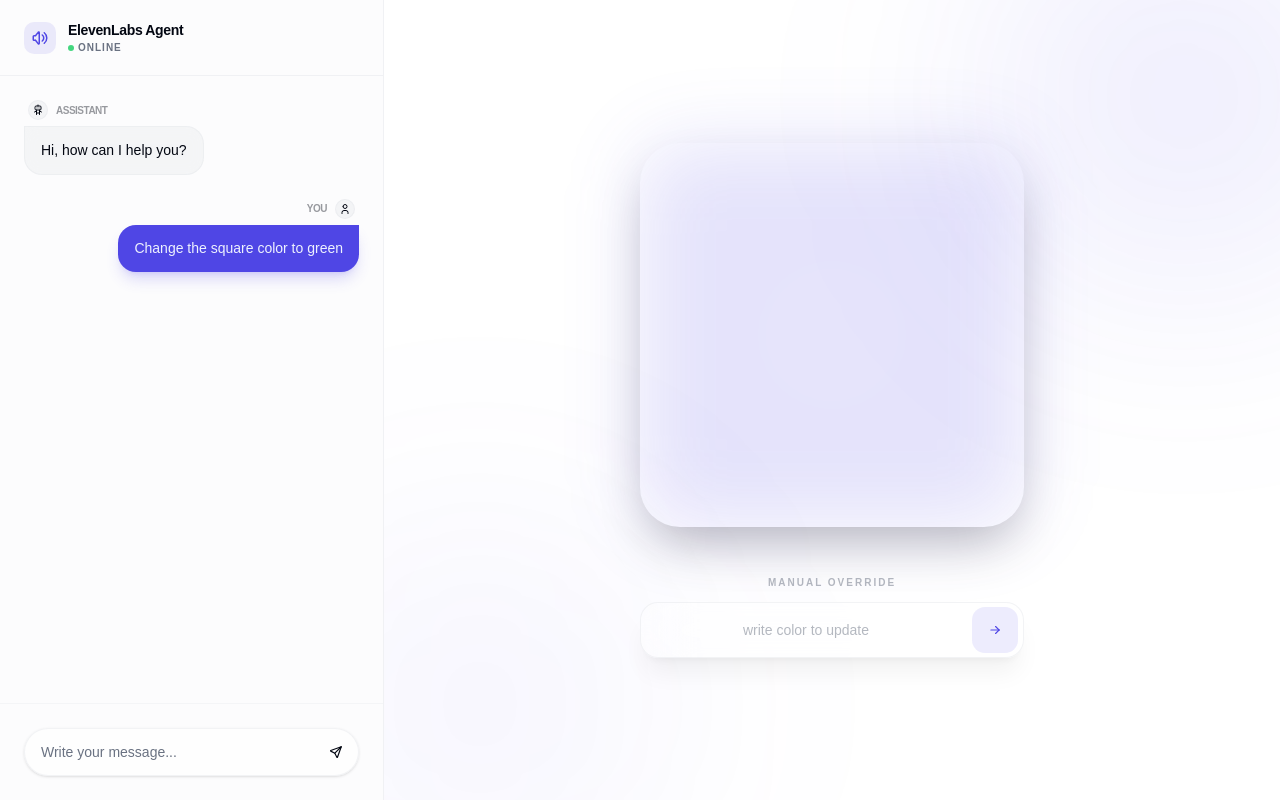
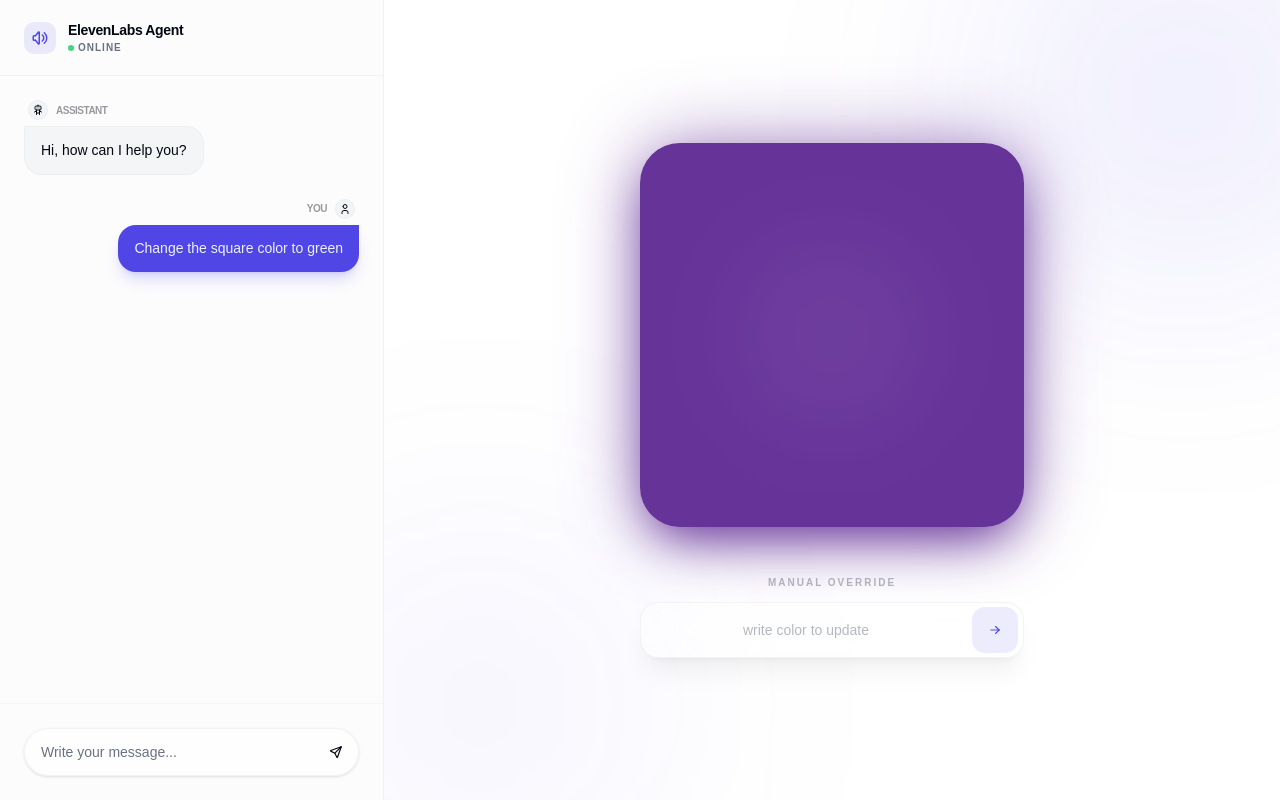
Before and after one commit to harlley/basic-agentic-ui, a React (Vite) app: page / in a window 1280 px wide. Built offline with nearby package versions, Linux system fonts and the light colour scheme.

Commit message:
install zustand

```diff
--- a/package.json
+++ b/package.json
@@ -21,7 +21,8 @@
     "shadcn": "^3.6.2",
     "tailwind-merge": "^3.4.0",
     "tailwindcss": "^4.1.17",
-    "tw-animate-css": "^1.4.0"
+    "tw-animate-css": "^1.4.0",
+    "zustand": "^5.0.2"
   },
   "devDependencies": {
     "@eslint/js": "^9.39.1",
--- a/src/components/AgenticInterface.tsx
+++ b/src/components/AgenticInterface.tsx
@@ -6,12 +6,24 @@ import {
     InputGroupButton
 } from "@/components/ui/input-group"
 import { IconSend, IconArrowRight, IconUser, IconRobot, IconVolume } from "@tabler/icons-react"
+import { useColorStore } from "@/store/useColorStore"
 
 export function AgenticInterface() {
+    const { squareColor, setSquareColor } = useColorStore()
+    const [inputValue, setInputValue] = React.useState("")
+
     const [messages] = React.useState([
         { id: 1, text: "Hi, how can I help you?", sender: "bot" },
         { id: 2, text: "Change the square color to green", sender: "user" },
     ])
+
+    const handleColorUpdate = (e?: React.FormEvent) => {
+        e?.preventDefault()
+        if (inputValue.trim()) {
+            setSquareColor(inputValue.trim().toLowerCase())
+            setInputValue("")
+        }
+    }
 
     return (
         <div className="flex flex-col md:flex-row h-screen w-screen overflow-hidden bg-background text-foreground font-sans selection:bg-primary/30">
@@ -86,11 +98,15 @@ export function AgenticInterface() {
                 <div className="flex flex-col items-center gap-12 z-10 w-full max-w-[320px] md:max-w-sm">
                     {/* The Square Visualizer */}
                     <div className="relative group w-full">
-                        <div className="absolute inset-0 bg-primary/30 rounded-[2.5rem] blur-2xl group-hover:blur-3xl transition-all duration-500 opacity-50" />
                         <div
-                            className="relative w-full aspect-square rounded-[2.5rem] shadow-2xl transition-all duration-1000 bg-primary flex items-center justify-center overflow-hidden"
+                            className="absolute inset-0 rounded-[2.5rem] blur-2xl group-hover:blur-3xl transition-all duration-500 opacity-50"
+                            style={{ backgroundColor: squareColor }}
+                        />
+                        <div
+                            className="relative w-full aspect-square rounded-[2.5rem] shadow-2xl transition-all duration-1000 flex items-center justify-center overflow-hidden"
                             style={{
-                                background: 'linear-gradient(135deg, var(--color-primary) 0%, oklch(from var(--color-primary) calc(l - 0.1) c h) 100%)'
+                                backgroundColor: squareColor,
+                                boxShadow: `0 20px 50px -12px ${squareColor}`
                             }}
                         >
                             <div className="absolute inset-0 bg-white/5 opacity-0 group-hover:opacity-100 transition-opacity" />
@@ -99,18 +115,27 @@ export function AgenticInterface() {
                     </div>
 
                     {/* Local Control Area */}
-                    <div className="w-full space-y-3">
+                    <form
+                        onSubmit={handleColorUpdate}
+                        className="w-full space-y-3"
+                    >
                         <p className="text-[10px] text-center font-bold uppercase tracking-[0.2em] text-muted-foreground opacity-50">Manual Override</p>
                         <InputGroup className="bg-card/40 backdrop-blur-xl border-border/50 h-14 rounded-2xl shadow-xl shadow-black/5 ring-offset-background focus-within:ring-2 focus-within:ring-primary/20 transition-all">
                             <InputGroupInput
+                                value={inputValue}
+                                onChange={(e) => setInputValue(e.target.value)}
                                 placeholder="write color to update"
                                 className="text-center text-lg font-medium placeholder:font-normal placeholder:opacity-50"
                             />
-                            <InputGroupButton variant="ghost" className="mr-1 h-12 w-12 rounded-xl bg-primary/10 hover:bg-primary transition-all group/btn">
+                            <InputGroupButton
+                                type="submit"
+                                variant="ghost"
+                                className="mr-1 h-12 w-12 rounded-xl bg-primary/10 hover:bg-primary transition-all group/btn"
+                            >
                                 <IconArrowRight size={22} className="text-primary group-hover/btn:text-white transition-colors" />
                             </InputGroupButton>
                         </InputGroup>
-                    </div>
+                    </form>
                 </div>
             </main>
         </div>
--- /dev/null
+++ b/src/store/useColorStore.ts
@@ -0,0 +1,11 @@
+import { create } from 'zustand'
+
+interface ColorState {
+    squareColor: string
+    setSquareColor: (color: string) => void
+}
+
+export const useColorStore = create<ColorState>((set) => ({
+    squareColor: 'rebeccapurple', // Default premium color
+    setSquareColor: (color: string) => set({ squareColor: color }),
+}))
```
Also changed, not shown: 1 other file (tests, documents, lock files or other folders).
